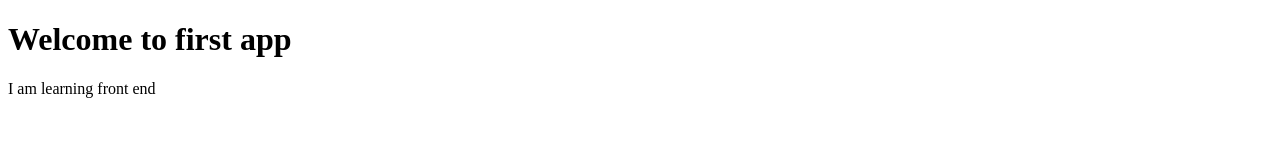
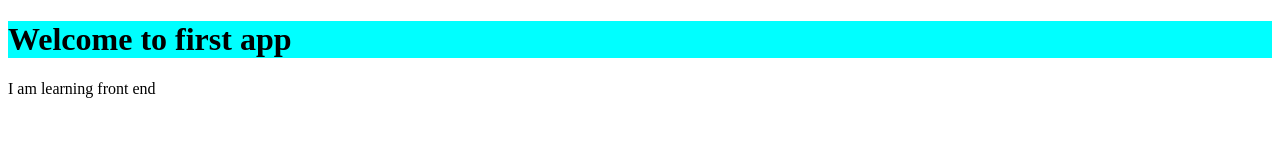
Before and after one commit to Darakhshinda/front-end-appp, a plain HTML site: page index.html in a window 1280 px wide. Drawn offline with Linux system fonts and the light colour scheme.

Commit message:
styles added

```diff
--- /dev/null
+++ b/app.css
@@ -0,0 +1,4 @@
+h1 {
+    text-decoration: dotted;
+    background-color: aqua;
+}
--- a/index.html
+++ b/index.html
@@ -4,6 +4,7 @@
 <head>
     <meta charset="UTF-8">
     <meta http-equiv="X-UA-Compatible" content="IE=edge">
+    <link rel="stylesheet" href="app.css">
     <meta name="viewport" content="width=device-width, initial-scale=1.0">
     <title>Document</title>
 </head>
```
